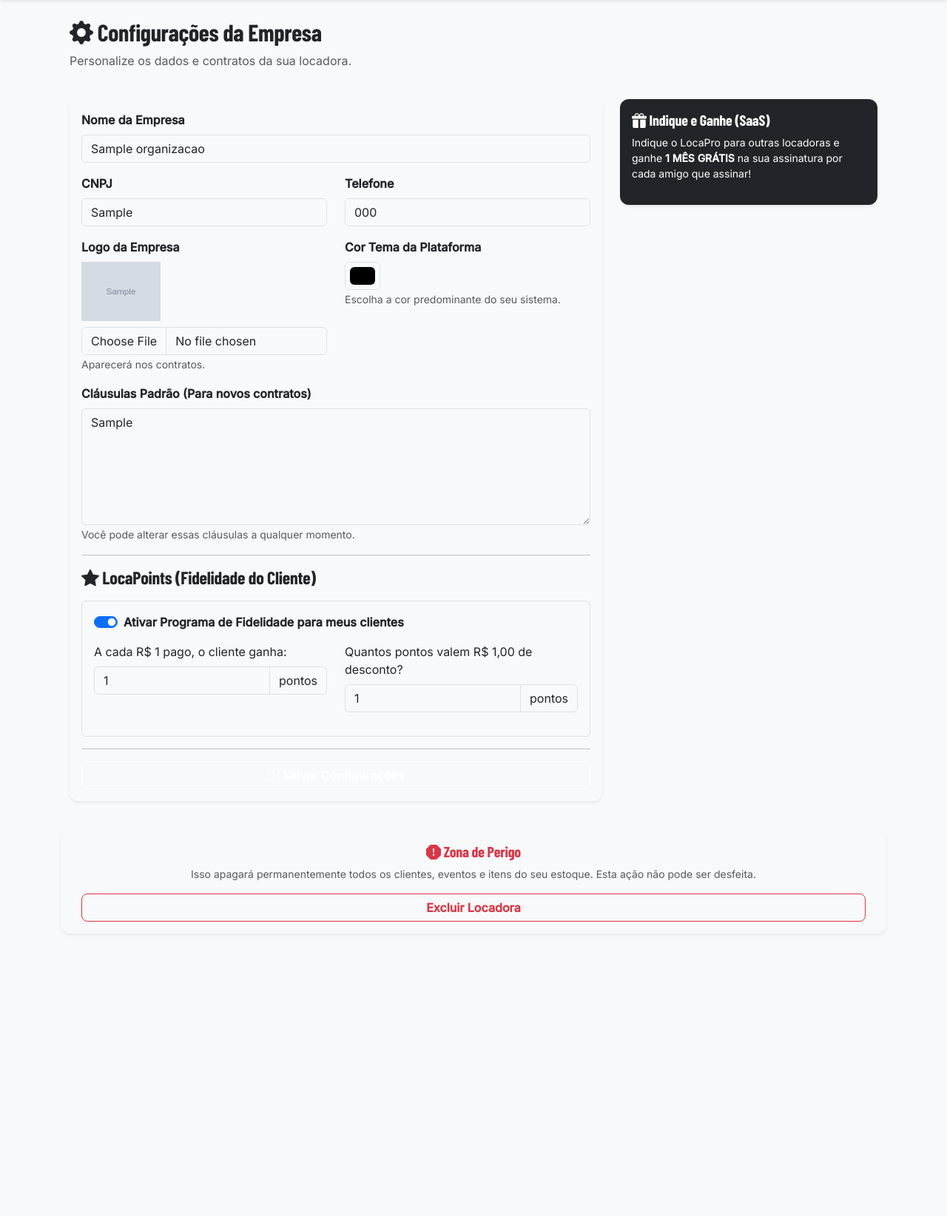
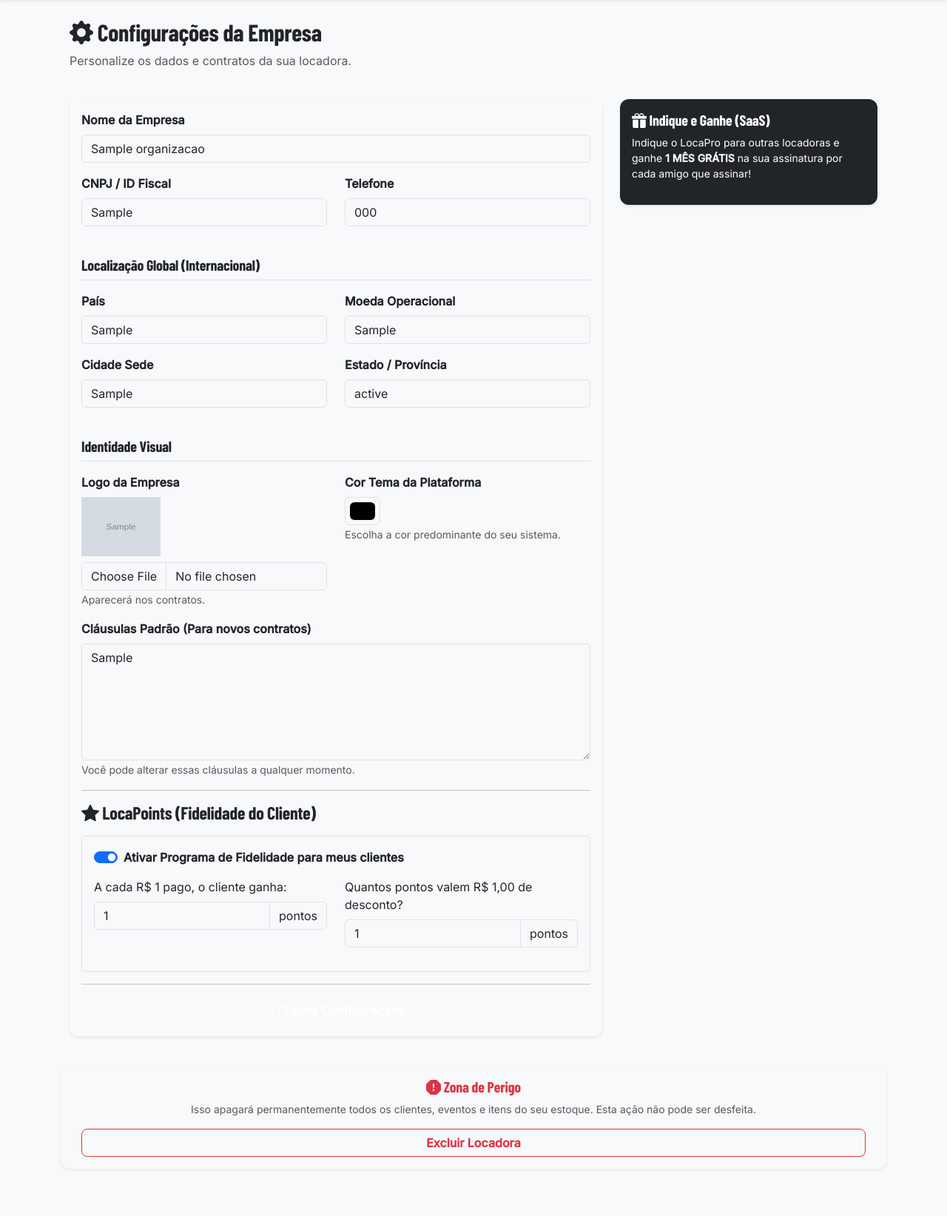
Before and after one commit to JpGeneroso004/LocaPro, a Django app: page /empresas/configuracoes/ in a window 1280 px wide. Shown: the part 80-1724 px from the top of the page at 74% size. Before the commit the page ends 1343 px from the top, so only its background shows below. Run offline with Django 4.2, Linux system fonts and the light colour scheme; a user stored in the database is signed in; tables that the repository leaves empty hold one stand-in row (values such as "Sample post"); grey boxes marked "Sample" are stand-in pictures; some web fonts are replaced.

Commit message:
feat(global): Prepara arquitetura para Escala Internacional (i18n e Localização)
- Remove hardcode 'Formosa' para suportar locadoras em qualquer cidade do mundo.

- Adiciona campos Cidade, Estado, País e Moeda no cadastro da Empresa para contratos dinâmicos.

- Ativa LocaleMiddleware e suporte a Múltiplos Idiomas (Português, Inglês, Espanhol) no núcleo do Django.

```diff
--- a/arttendas/empresas/forms.py
+++ b/arttendas/empresas/forms.py
@@ -4,11 +4,15 @@ from .models import Organizacao
 class OrganizacaoForm(forms.ModelForm):
     class Meta:
         model = Organizacao
-        fields = ['nome', 'cnpj', 'telefone', 'logo', 'cor_primaria', 'clausulas_padrao', 'fidelidade_ativa', 'pontos_por_real', 'taxa_resgate']
+        fields = ['nome', 'cnpj', 'telefone', 'cidade', 'estado', 'pais', 'moeda', 'logo', 'cor_primaria', 'clausulas_padrao', 'fidelidade_ativa', 'pontos_por_real', 'taxa_resgate']
         widgets = {
             'nome': forms.TextInput(attrs={'class': 'form-control'}),
             'cnpj': forms.TextInput(attrs={'class': 'form-control'}),
             'telefone': forms.TextInput(attrs={'class': 'form-control'}),
+            'cidade': forms.TextInput(attrs={'class': 'form-control', 'placeholder': 'Ex: Miami, Lisboa, São Paulo'}),
+            'estado': forms.TextInput(attrs={'class': 'form-control', 'placeholder': 'Ex: FL, SP'}),
+            'pais': forms.TextInput(attrs={'class': 'form-control', 'placeholder': 'Ex: USA, Brasil'}),
+            'moeda': forms.TextInput(attrs={'class': 'form-control', 'placeholder': 'Ex: USD, BRL, EUR'}),
             'logo': forms.FileInput(attrs={'class': 'form-control'}),
             'cor_primaria': forms.TextInput(attrs={'type': 'color', 'class': 'form-control form-control-color', 'style': 'max-width: 100px;'}),
             'clausulas_padrao': forms.Textarea(attrs={'class': 'form-control', 'rows': 6}),
--- a/arttendas/empresas/models.py
+++ b/arttendas/empresas/models.py
@@ -5,6 +5,10 @@ class Organizacao(models.Model):
     nome = models.CharField('Nome da Empresa', max_length=150)
     cnpj = models.CharField('CNPJ', max_length=20, blank=True)
     telefone = models.CharField('Telefone Principal', max_length=20, blank=True)
+    cidade = models.CharField('Cidade Sede', max_length=100, blank=True, help_text='Ex: São Paulo, Miami')
+    estado = models.CharField('Estado/Província', max_length=50, blank=True)
+    pais = models.CharField('País', max_length=50, default='Brasil')
+    moeda = models.CharField('Moeda Base', max_length=10, default='BRL', help_text='BRL, USD, EUR...')
     logo = models.ImageField('Logo da Empresa', upload_to='logos/', null=True, blank=True)
     cor_primaria = models.CharField('Cor Principal', max_length=7, default='#004581', help_text='Cor tema da locadora')
     clausulas_padrao = models.TextField('Cláusulas Padrão do Contrato', blank=True, default='1. RESPONSABILIDADE DO LOCAL: O Contratante é responsável por autorizações...\n2. FORÇA MAIOR: A Contratada isenta-se...')
--- a/arttendas/empresas/templates/empresas/configuracoes.html
+++ b/arttendas/empresas/templates/empresas/configuracoes.html
@@ -24,7 +24,7 @@
 
                         <div class="row">
                             <div class="col-md-6 mb-3">
-                                <label class="form-label fw-bold">CNPJ</label>
+                                <label class="form-label fw-bold">CNPJ / ID Fiscal</label>
                                 {{ form.cnpj }}
                             </div>
                             <div class="col-md-6 mb-3">
@@ -33,6 +33,30 @@
                             </div>
                         </div>
 
+                        <!-- LOCALIZAÇÃO GLOBAL -->
+                        <h5 class="fw-bold text-primary mt-4 mb-3 border-bottom pb-2">Localização Global (Internacional)</h5>
+                        <div class="row">
+                            <div class="col-md-6 mb-3">
+                                <label class="form-label fw-bold">País</label>
+                                {{ form.pais }}
+                            </div>
+                            <div class="col-md-6 mb-3">
+                                <label class="form-label fw-bold">Moeda Operacional</label>
+                                {{ form.moeda }}
+                            </div>
+                        </div>
+                        <div class="row">
+                            <div class="col-md-6 mb-3">
+                                <label class="form-label fw-bold">Cidade Sede</label>
+                                {{ form.cidade }}
+                            </div>
+                            <div class="col-md-6 mb-3">
+                                <label class="form-label fw-bold">Estado / Província</label>
+                                {{ form.estado }}
+                            </div>
+                        </div>
+
+                        <h5 class="fw-bold text-primary mt-4 mb-3 border-bottom pb-2">Identidade Visual</h5>
                         <div class="row">
                             <div class="col-md-6 mb-3">
                                 <label class="form-label fw-bold">Logo da Empresa</label>
--- a/arttendas/eventos/models.py
+++ b/arttendas/eventos/models.py
@@ -37,7 +37,7 @@ class Evento(models.Model):
     numero     = models.CharField('Número', max_length=20, default='')
     setor      = models.CharField('Setor/Bairro', max_length=100, default='')
     complemento= models.CharField('Complemento', max_length=150, blank=True)
-    cidade     = models.CharField('Cidade', max_length=100, default='Formosa')
+    cidade     = models.CharField('Cidade', max_length=100, blank=True)
     latitude   = models.DecimalField('Latitude',  max_digits=10, decimal_places=7, null=True, blank=True)
     longitude  = models.DecimalField('Longitude', max_digits=10, decimal_places=7, null=True, blank=True)
     data_inicio = models.DateField('Data de Início')
```
Also changed, not shown: arttendas/core/settings.py (+13 -0 lines), arttendas/templates/eventos/imprimir_contrato.html (+4 -4 lines), arttendas/empresas/migrations/0009_organizacao_cidade_organizacao_estado_and_more.py (added).
